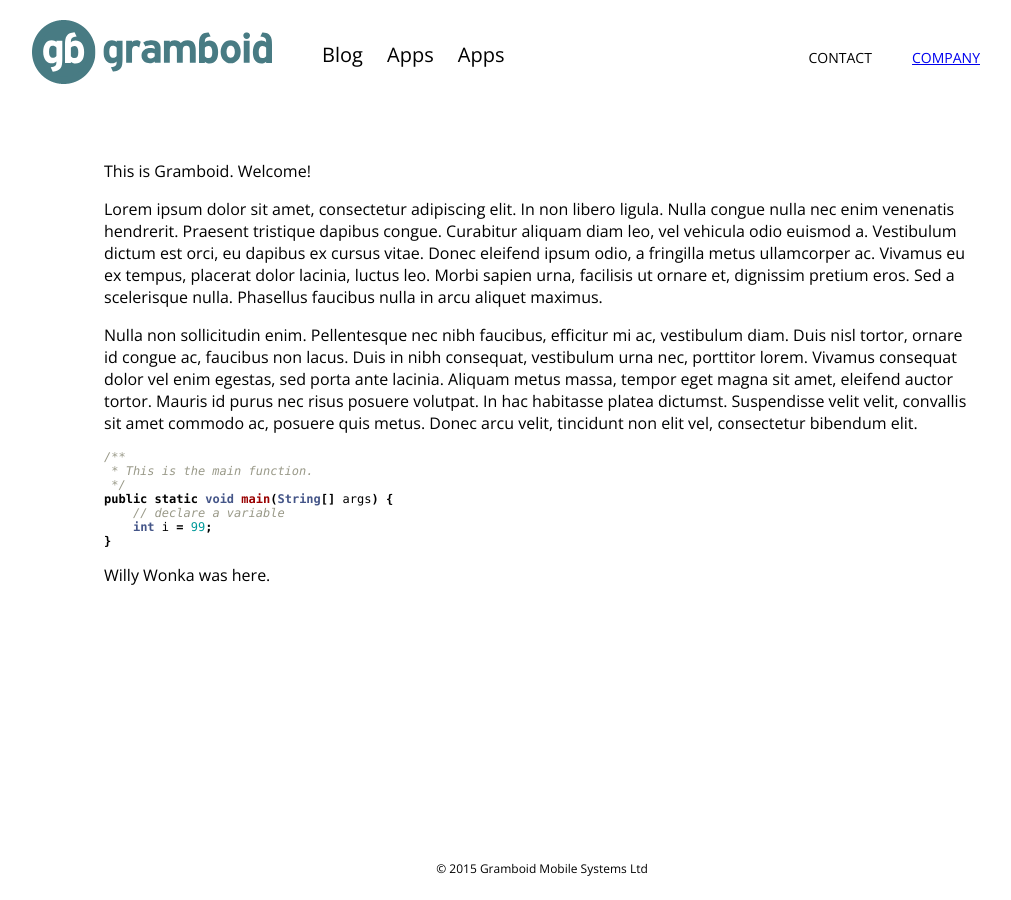
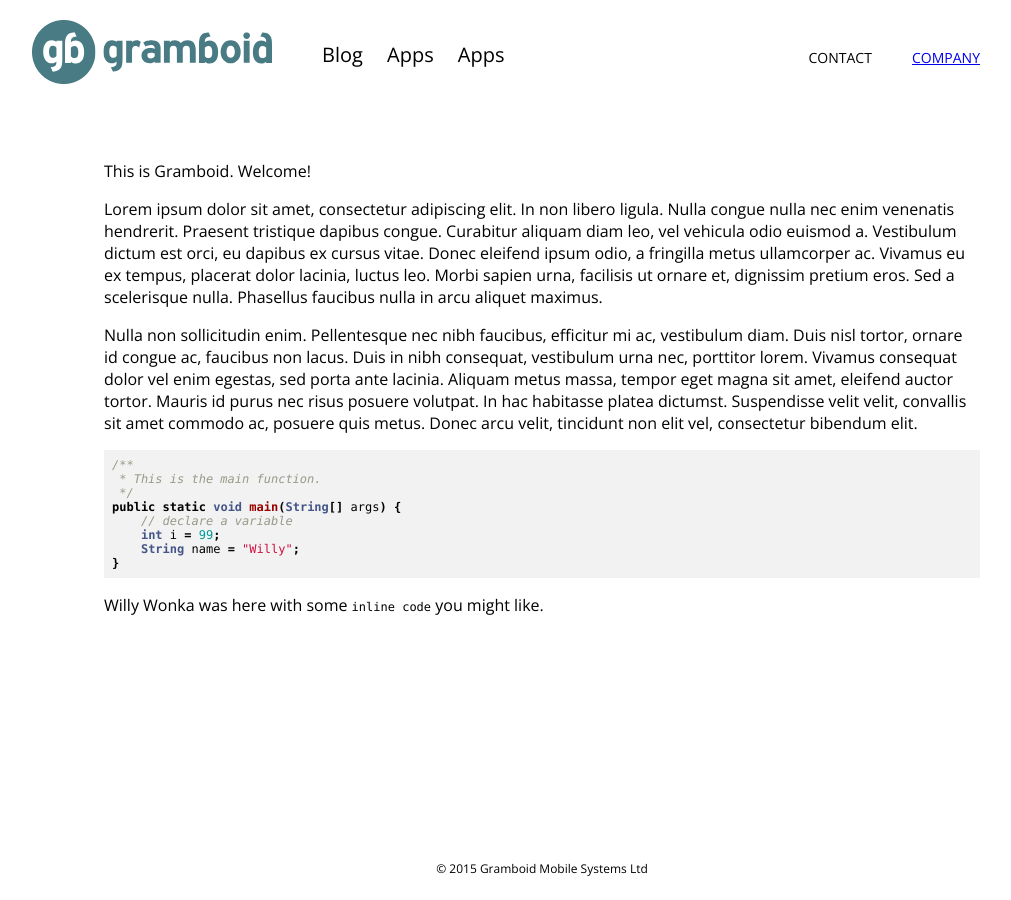
Before and after one commit to gramboid/gramboid.github.io, a Jekyll site: the page built from index.md, in a window 1280 px wide. Shown: the whole page, without its empty margins (98-1109 px from the left). Built offline with Jekyll 4.4.1, drawn with Linux system fonts in a browser that asks for light colours; Markdown is read by kramdown in place of the engine named in the settings.

Commit message:
Add background colour for pre blocks

````diff
--- a/default.css
+++ b/default.css
@@ -65,3 +65,9 @@ code {
   font-family: Consolas, "Liberation Mono", Menlo, Courier, monospace;
   font-size: 12px;
 }
+
+pre {
+  padding: 8px;
+  background-color: rgba(128, 128, 128, 0.1);
+
+}
--- a/index.md
+++ b/index.md
@@ -17,7 +17,8 @@ Nulla non sollicitudin enim. Pellentesque nec nibh faucibus, efficitur mi ac, ve
 public static void main(String[] args) {
     // declare a variable
     int i = 99;
+    String name = "Willy";
 }
 ```
 
-Willy Wonka was here.
+Willy Wonka was here with some `inline code` you might like.
````
